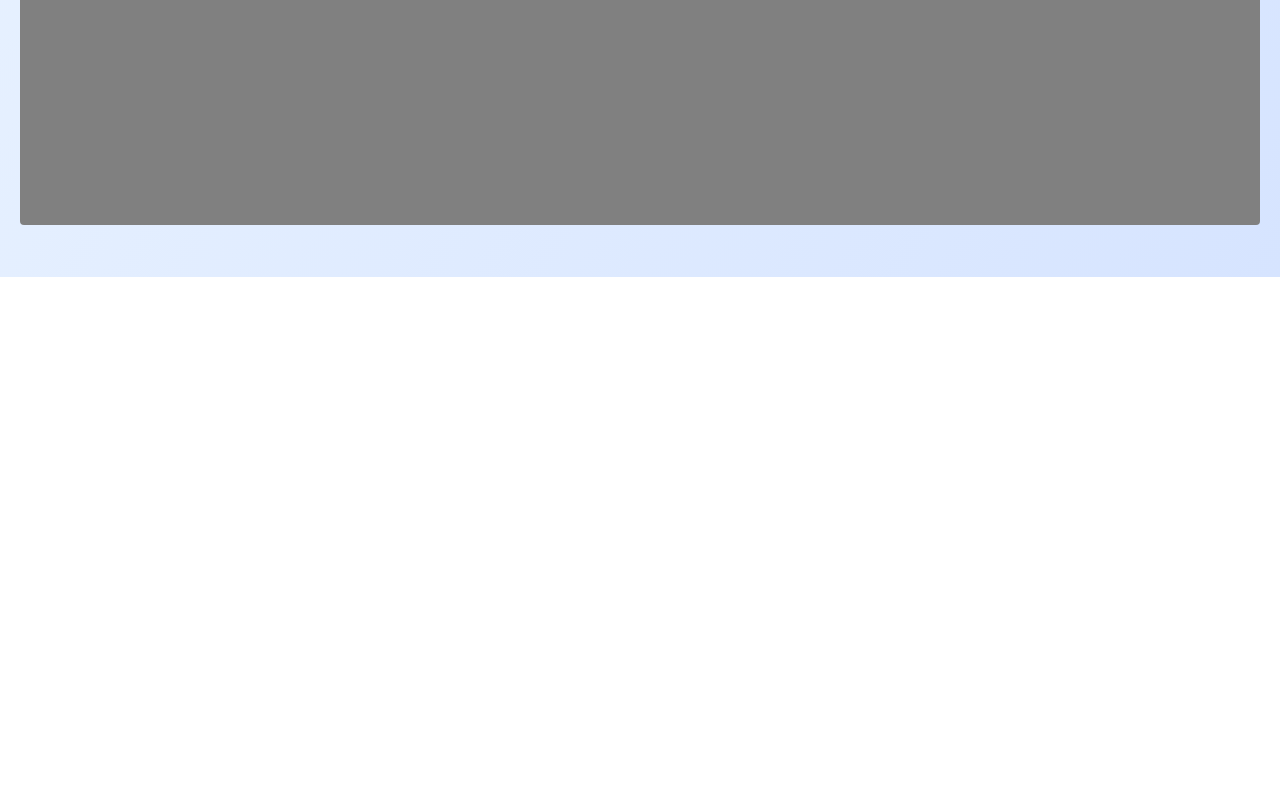
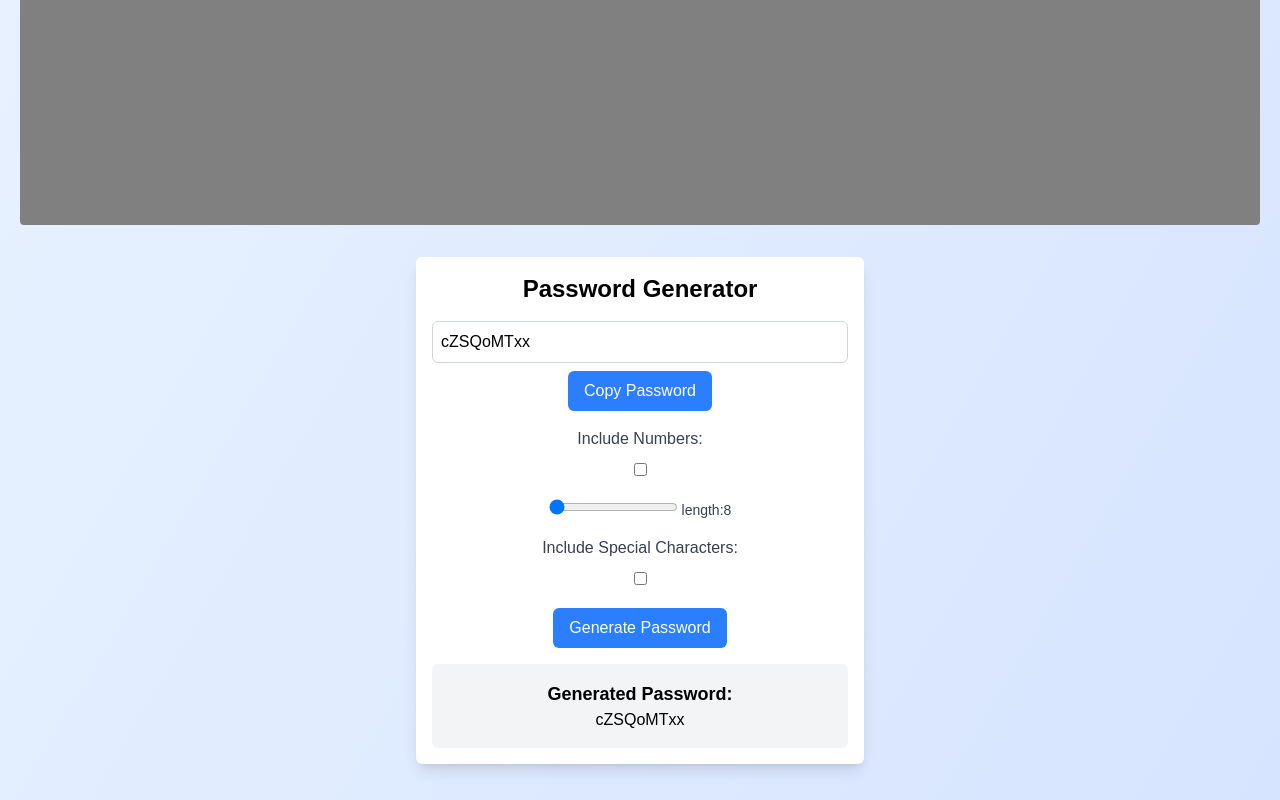
Before and after one commit to Nitinneyoo/new-react-project, a React (Vite) app in the folder 01vitereact/: page / in a window 1280 px wide. Shown: the part 1605-2405 px from the top of the page. Before the commit the page ends 1882 px from the top, so only its background shows below. Built offline with nearby package versions, Linux system fonts and the light colour scheme.

Commit message:
Added Password generator function as new component

```diff
--- a/01vitereact/src/App.jsx
+++ b/01vitereact/src/App.jsx
@@ -4,6 +4,7 @@ import "./App.css";
 import { useState } from "react";
 import Card from "./components/Card";
 import BgChanger from "./components/bgChanger";
+import PasswordGenerator from "./components/passwordGenerator";
 
 function App() {
   const [counter, setCounter] = useState(0);
@@ -53,12 +54,15 @@ function App() {
         <New />
       </div>
       <div className="mb-4 flex flex-wrap justify-center gap-5">
-        <Card username= "Nitin Singh"/>
-        <Card username= "Ashwanee gupta"/>
-        <Card username= "Ankit Singh"/>
+        <Card username="Nitin Singh" />
+        <Card username="Ashwanee gupta" />
+        <Card username="Ankit Singh" />
       </div>
       <div className="mb-8">
         <BgChanger />
+      </div>
+      <div className="mb-4">
+        <PasswordGenerator />
       </div>
     </>
   );
--- a/01vitereact/src/components/bgChanger.jsx
+++ b/01vitereact/src/components/bgChanger.jsx
@@ -4,8 +4,8 @@ const BgChanger = () => {
   const [bgColor, setBgColor] = React.useState("gray");
   return (
     <div className="w-full h-screen duration-200 rounded" style={{ backgroundColor: bgColor }}>
-      <div className="fixed flex flex-wrap justify-center bottom-12 inset-x-0 px-2">
-        <div className="flex flex-wrap justify-center gap-2 shadow-lg bg-white p-2 rounded-md">
+      <div className=" flex flex-wrap justify-center px-2">
+        <div className="flex flex-wrap justify-center gap-2 shadow-lg bg-white p-2 rounded-md mt-4">
           {/* biome-ignore lint/a11y/useButtonType: <explanation> */}
           <button
             className="outline-none px-4 py-1 rounded-full cursor-pointer text-black   transition-all duration-300 ease-in-out hover:scale-110"
--- /dev/null
+++ b/01vitereact/src/components/passwordGenerator.jsx
@@ -0,0 +1,114 @@
+import React, { useCallback, useEffect, useRef } from "react";
+
+const PasswordGenerator = () => {
+  const [length, setLength] = React.useState("8");
+  const [numbers, setNumbers] = React.useState(false);
+  const [characters, setCharacters] = React.useState(false);
+  const [password, setPassword] = React.useState("");
+
+  const passwordRef = useRef(null);
+
+  // biome-ignore lint/correctness/useExhaustiveDependencies: <explanation>
+  const Password = useCallback(() => {
+    let pass = "";
+    let str = "abcdefghijklmnopqrstuvwxyzABCDEFGHIJKLMNOPQRSTUVWXYZ";
+    if (numbers) str += "0123456789";
+    if (characters) str += "!@#$%^&*()_+[]{}|;:,.<>?";
+    for (let i = 0; i <= length; i++) {
+      pass += str.charAt(Math.floor(Math.random() * str.length));
+    }
+    setPassword(pass);
+  }, [length, numbers, characters, setPassword]);
+
+  // biome-ignore lint/correctness/useExhaustiveDependencies: <explanation>
+  const copyPassword = useCallback(() => {
+    if (passwordRef.current) {
+      passwordRef.current.select();
+      document.execCommand("copy");
+      alert("Password copied to clipboard!");
+    }
+  }, [passwordRef]);
+
+  // biome-ignore lint/correctness/useExhaustiveDependencies: <explanation>
+  useEffect(() => {
+    Password();
+  }, [length, numbers, characters]);
+  return (
+    <div className="w-full max-w-md mx-auto p-4 bg-white shadow-lg rounded-md mt-4">
+      <h2 className="text-2xl font-bold mb-4">Password Generator</h2>
+      <div className="mb-4">
+        <input
+          type="text"
+          value={password}
+          placeholder="Password"
+          readOnly
+          ref={passwordRef}
+          onChange={(e) => setLength(e.target.value)}
+          className="border border-gray-300 rounded-md p-2 w-full outline-none focus:ring-2 focus:ring-blue-500"
+        />
+
+        {/* biome-ignore lint/a11y/useButtonType: <explanation> */}
+        <button
+          className="bg-blue-500 text-white px-4 py-2 shrink-0 cursor-pointer rounded-md hover:bg-blue-600 transition-all duration-300 ease-in-out mt-2 hover:scale-110"
+          onClick={copyPassword}
+        >
+          Copy Password{" "}
+        </button>
+      </div>
+      <div className="mb-4">
+        {/* biome-ignore lint/a11y/noLabelWithoutControl: <explanation> */}
+        <label className="block text-gray-700 mb-2">Include Numbers:</label>
+        <input
+          type="checkbox"
+          checked={numbers}
+          id="numberInput"
+          onChange={(e) => setNumbers((prev) => !prev)}
+        />
+      </div>
+      <div className="block text-sm gap-x-2 mb-4">
+        <div className="block items-center gap-x-2">
+          <input
+            type="range"
+            min="8"
+            max="20"
+            value={length}
+            className="cursor-pointer"
+            onChange={(e) => setLength(e.target.value)}
+          />
+          {/* biome-ignore lint/a11y/noLabelWithoutControl: <explanation> */}
+          <label className="text-gray-700 mb-1 text-center">
+            {" "}
+            length:{length}
+          </label>
+        </div>
+      </div>
+      <div className="mb-4">
+        {/* biome-ignore lint/a11y/noLabelWithoutControl: <explanation> */}
+        <label className="block text-gray-700 mb-2">
+          Include Special Characters:
+        </label>
+        <input
+          type="checkbox"
+          checked={characters}
+          id="characterInput"
+          onChange={(e) => setCharacters((prev) => !prev)}
+        />
+      </div>
+      {/* biome-ignore lint/a11y/useButtonType: <explanation> */}
+      <button
+        onClick={Password}
+        className="bg-blue-500 text-white px-4 py-2 rounded-md hover:bg-blue-600 transition-all duration-300 ease-in-out cursor-pointer hover:scale-110"
+      >
+        Generate Password
+      </button>
+      {password && (
+        <div className="mt-4 p-4 bg-gray-100 rounded-md">
+          <h3 className="text-lg font-bold">Generated Password:</h3>
+          <p>{password}</p>
+        </div>
+      )}
+    </div>
+  );
+};
+
+export default PasswordGenerator;
```
